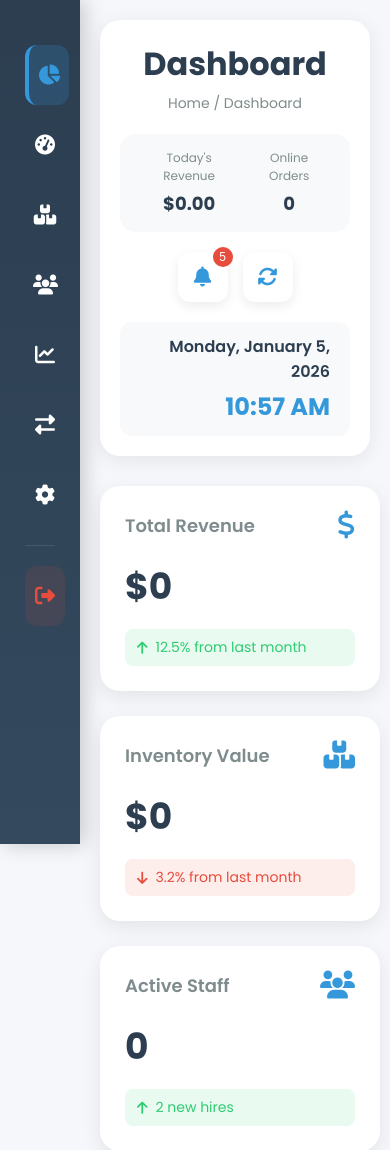
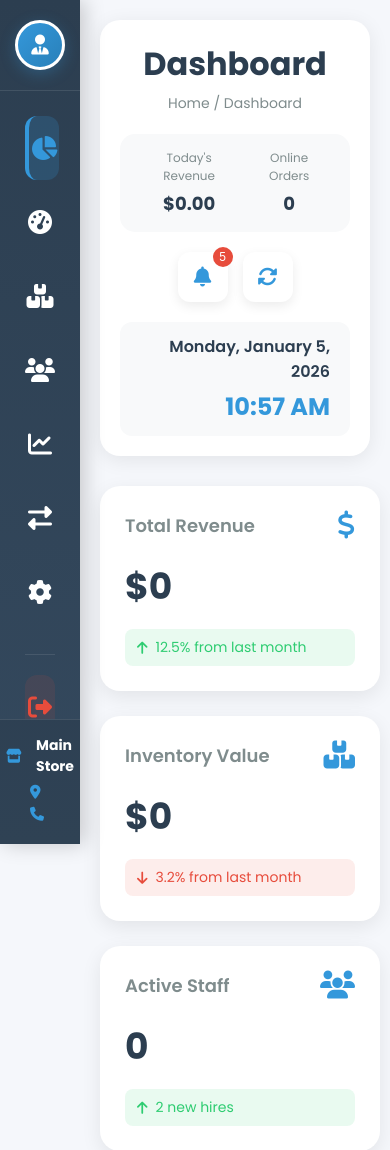
Before and after one commit to Vaibhav-Khandare/RetailX, a Flask app: template templates/manager_home.html in a window 390 px wide; the page is wider, and only the part inside the window is pictured. Shown: the top 1150 px of that part. Run offline with Flask 3, Linux system fonts and the light colour scheme; the template is opened without the code that fills it: most values are stand-ins (such as "Sample title", 1, 10 or a date in 2020).

Commit message:
Modified by Ayush: Manager Page Modified...

```diff
--- a/RetailX/urls.py
+++ b/RetailX/urls.py
@@ -23,6 +23,7 @@ from . import views_api
 urlpatterns = [
     path('admin/', admin.site.urls),
     path('',views.index),
+    path('index/',views.index),
     path('test/', views.test),
     path('admin_registration/',views.admin_registration),
     path('manager_login/',views.manager_login,name='manager_login'),
@@ -33,7 +34,7 @@ urlpatterns = [
     path('admin_home/', views.admin_home, name='admin_home'),
     path('cashier_home/',views.cashier_home,name='cashier_home'),
     path('manager_home/',views.manager_home,name='manager_home'),
-    path('/logout',views.admin_login),
+    path('logout/',views.logout_view),
     path('api/manager/dashboard/kpi/', views_api.dashboard_kpi, name='dashboard_kpi'),
     path('api/manager/dashboard/revenue-chart/', views_api.dashboard_revenue_chart, name='revenue_chart'),
     path('api/manager/dashboard/category-chart/', views_api.dashboard_category_chart, name='category_chart'),
--- a/static/css/manager_home.css
+++ b/static/css/manager_home.css
@@ -20,14 +20,17 @@ body {
     color: white;
     position: fixed;
     height: 100vh;
-    padding: 25px 0;
+    padding: 0;
     box-shadow: 4px 0 20px rgba(0, 0, 0, 0.2);
     z-index: 1000;
+    display: flex;
+    flex-direction: column;
 }
 
 .sidebar-header {
-    padding: 0 25px 30px;
+    padding: 30px 25px;
     border-bottom: 1px solid rgba(255, 255, 255, 0.1);
+    flex-shrink: 0;
 }
 
 .user-profile {
@@ -47,18 +50,30 @@ body {
     font-size: 28px;
     border: 3px solid white;
     box-shadow: 0 4px 15px rgba(52, 152, 219, 0.3);
+    flex-shrink: 0;
+}
+
+.user-info {
+    flex: 1;
+    min-width: 0;
 }
 
 .user-info h3 {
     font-size: 20px;
     margin-bottom: 5px;
     font-weight: 600;
+    white-space: nowrap;
+    overflow: hidden;
+    text-overflow: ellipsis;
 }
 
 .user-info p {
     font-size: 14px;
     opacity: 0.8;
     margin-bottom: 5px;
+    white-space: nowrap;
+    overflow: hidden;
+    text-overflow: ellipsis;
 }
 
 .role-badge {
@@ -74,6 +89,10 @@ body {
 
 .sidebar-menu {
     padding: 25px;
+    flex: 1;
+    overflow-y: auto;
+    display: flex;
+    flex-direction: column;
 }
 
 .menu-item {
@@ -87,6 +106,12 @@ body {
     margin-bottom: 10px;
     transition: all 0.3s ease;
     background: transparent;
+    text-align: left;
+    width: 100%;
+    border: none;
+    cursor: pointer;
+    font-family: 'Poppins', sans-serif;
+    font-size: 16px;
 }
 
 .menu-item:hover {
@@ -104,21 +129,26 @@ body {
     font-size: 20px;
     width: 24px;
     text-align: center;
+    flex-shrink: 0;
 }
 
 .menu-item span {
     font-size: 16px;
     font-weight: 500;
+    white-space: nowrap;
+    overflow: hidden;
+    text-overflow: ellipsis;
 }
 
 .menu-divider {
     height: 1px;
     background: rgba(255, 255, 255, 0.1);
     margin: 20px 0;
+    flex-shrink: 0;
 }
 
 .menu-item.logout {
-    margin-top: 20px;
+    margin-top: auto;
     background: rgba(231, 76, 60, 0.1);
     color: #e74c3c;
 }
@@ -129,10 +159,9 @@ body {
 
 .sidebar-footer {
     padding: 25px;
-    position: absolute;
-    bottom: 0;
-    width: 100%;
     border-top: 1px solid rgba(255, 255, 255, 0.1);
+    flex-shrink: 0;
+    background: rgba(0, 0, 0, 0.1);
 }
 
 .store-info p {
@@ -146,6 +175,14 @@ body {
 .store-info i {
     width: 20px;
     color: #3498db;
+    flex-shrink: 0;
+}
+
+.store-info span {
+    flex: 1;
+    white-space: nowrap;
+    overflow: hidden;
+    text-overflow: ellipsis;
 }
 
 /* MAIN CONTENT */
@@ -1786,8 +1823,6 @@ body {
     pointer-events: none;
 }
 
-
-
 /* RESPONSIVE DESIGN */
 @media (max-width: 1200px) {
     .sidebar {
@@ -1811,21 +1846,42 @@ body {
 @media (max-width: 992px) {
     .sidebar {
         width: 80px;
-        padding: 20px 0;
-    }
-
-    .sidebar-header, .user-info, .menu-item span, .sidebar-footer {
-        display: none;
-    }
-
-    .menu-item {
-        justify-content: center;
-        padding: 20px;
+        padding: 0;
+    }
+
+    .sidebar-header {
+        padding: 20px 15px;
     }
 
     .avatar.manager {
         width: 50px;
         height: 50px;
+        font-size: 20px;
+    }
+
+    .user-info,
+    .menu-item span,
+    .store-info span,
+    .role-badge {
+        display: none;
+    }
+
+    .menu-item {
+        justify-content: center;
+        padding: 20px 15px;
+    }
+
+    .menu-item i {
+        font-size: 24px;
+        width: auto;
+    }
+
+    .sidebar-footer {
+        padding: 15px;
+    }
+
+    .store-info p {
+        justify-content: center;
     }
 
     .main {
--- a/templates/manager_home.html
+++ b/templates/manager_home.html
@@ -10,6 +10,8 @@
     <script src="https://cdn.jsdelivr.net/npm/chart.js"></script>
 </head>
 <body data-manager="{{ manager_name }}">
+<!-- python code for session -->
+
     <!-- SIDEBAR -->
     <div class="sidebar">
         <div class="sidebar-header">
@@ -55,7 +57,7 @@
                 <span>Store Settings</span>
             </a>
             <div class="menu-divider"></div>
-            <a href="#" class="menu-item logout" id="logoutBtn">
+            <a href="/logout" class="menu-item logout" id="logoutBtn">
                 <i class="fas fa-sign-out-alt"></i>
                 <span>Logout</span>
             </a>
```
Also changed, not shown: RetailX/views.py (+8 -2 lines), db.sqlite3.
